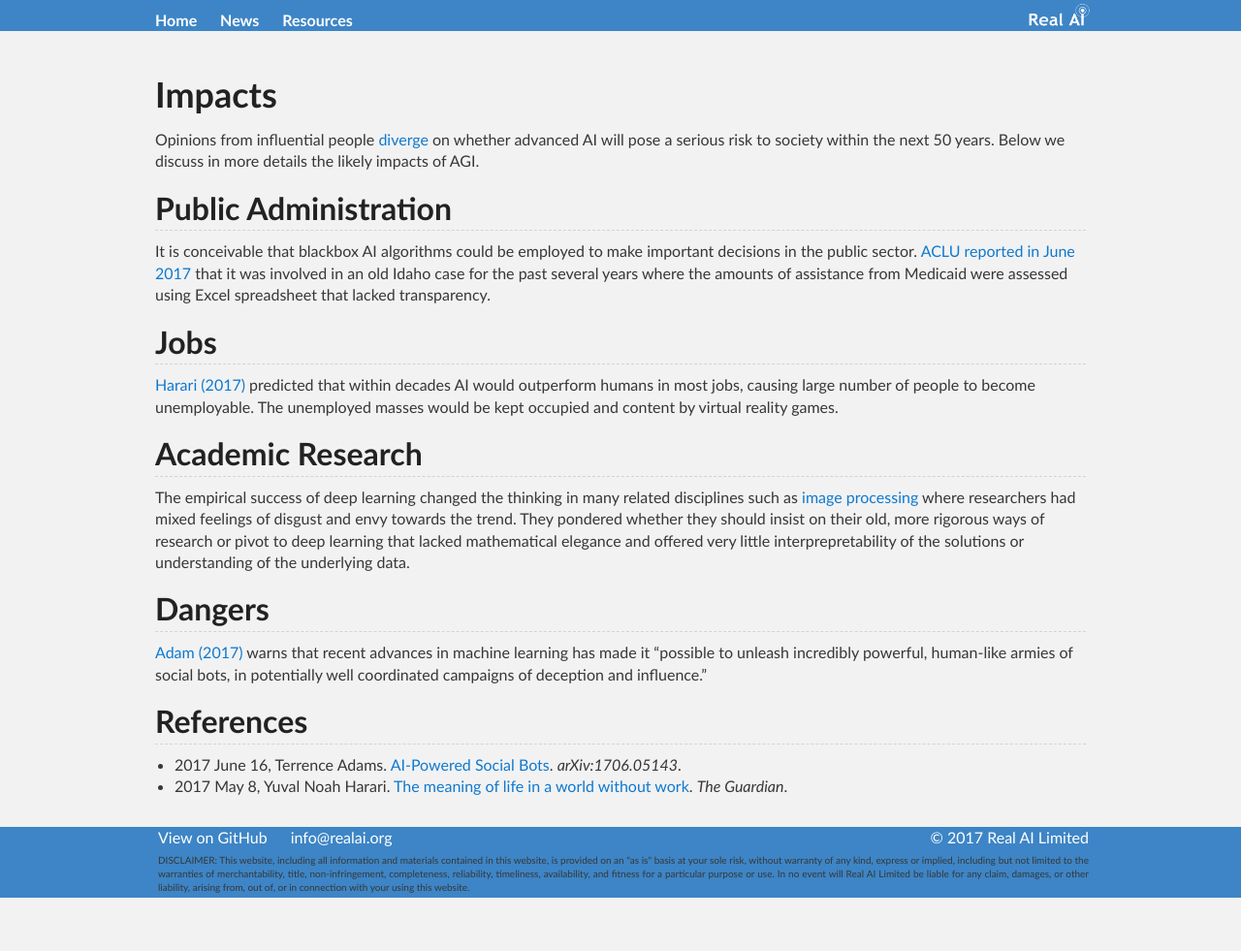
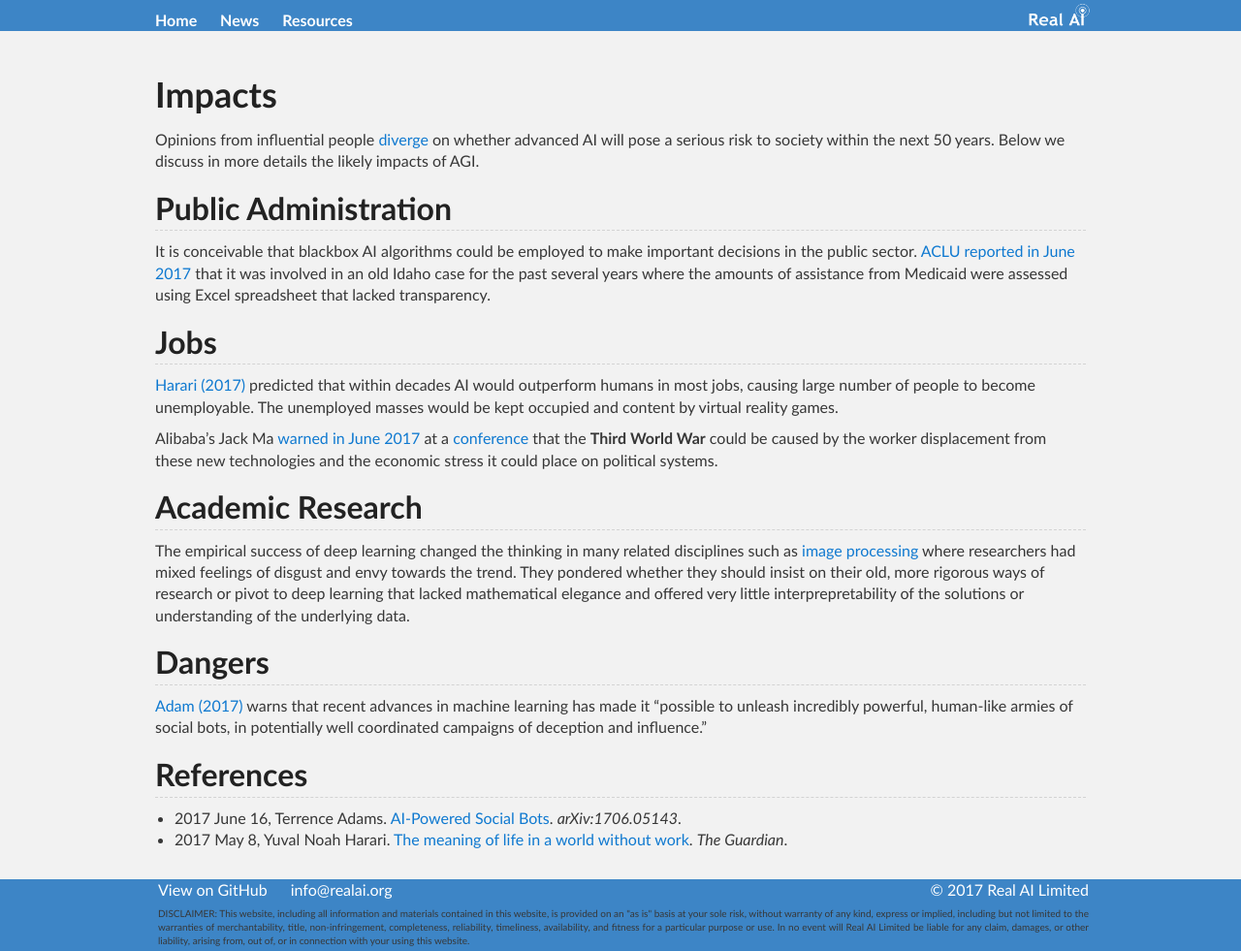
Before and after one commit to Tonywuhk/realai.org, a Jekyll site: the page built from impacts.md, in a window 1280 px wide. Shown: the whole page at 97% size. Built offline with Jekyll 4.4.1, drawn with Linux system fonts in a browser that asks for light colours; our own code applies the rules of GitHub Pages for plain Markdown files; comment, search, counter and statistics services are not loaded; the repository's description, which GitHub fills in, is left out; before the commit the page ends 926 px from its top, so only the background shows below that.

Commit message:
Update impacts.md

```diff
--- a/impacts.md
+++ b/impacts.md
@@ -13,6 +13,8 @@ It is conceivable that blackbox AI algorithms could be employed to make importan
 
 [Harari (2017)](https://www.theguardian.com/technology/2017/may/08/virtual-reality-religion-robots-sapiens-book) predicted that within decades AI would outperform humans in most jobs, causing large number of people to become unemployable. The unemployed masses would be kept occupied and content by virtual reality games.
 
+Alibaba's Jack Ma [warned in June 2017](http://www.businessinsider.com/alibaba-stock-price-jack-ma-artificial-intelligence-machine-learning-may-cause-world-war-iii-2017-6) at a [conference](http://gateway17.com/speakers/) that the **Third World War** could be caused by the worker displacement from these new technologies and the economic stress it could place on political systems.
+
 ## Academic Research
 
 The empirical success of deep learning changed the thinking in many related disciplines such as [image processing](https://sinews.siam.org/Details-Page/deep-deep-trouble) where researchers had mixed feelings of disgust and envy towards the trend. They pondered whether they should insist on their old, more rigorous ways of research or pivot to deep learning that lacked mathematical elegance and offered very little interprepretability of the solutions or understanding of the underlying data.
```
